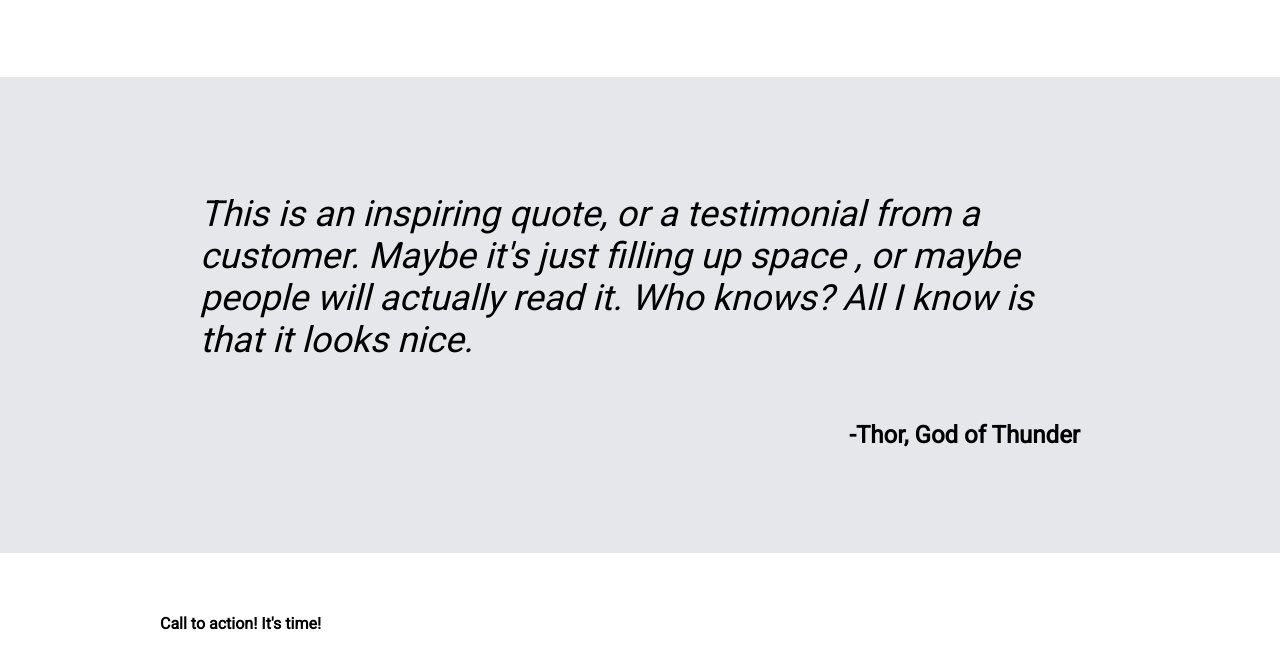
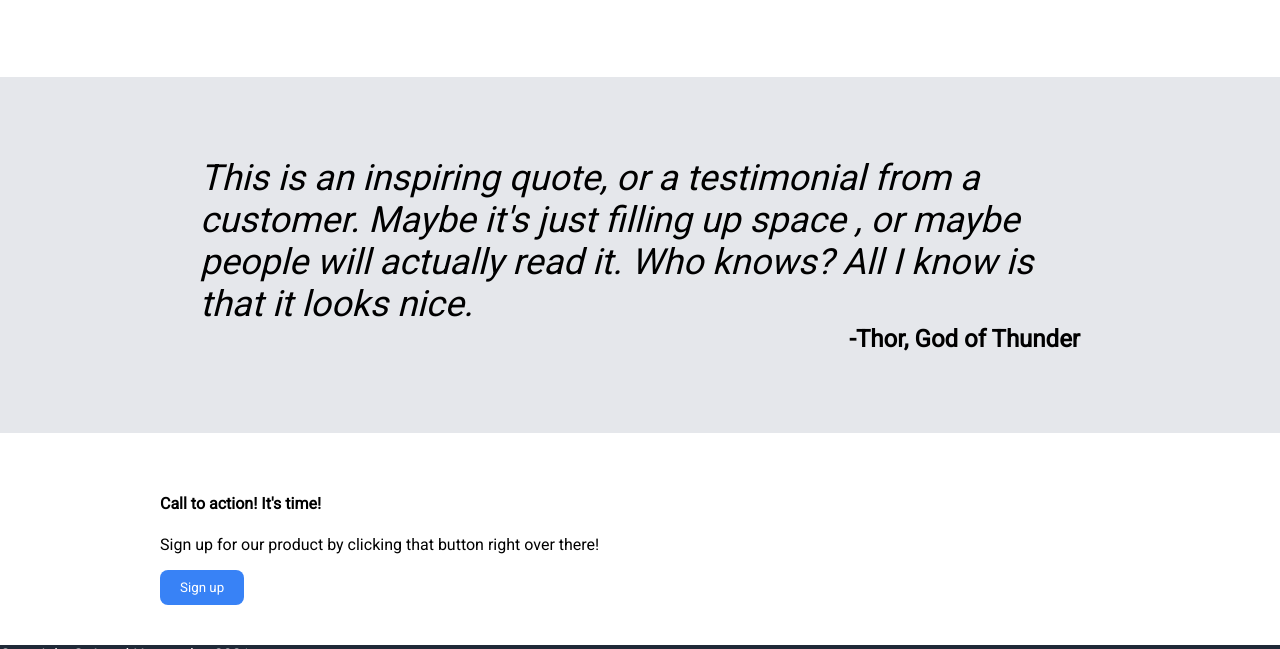
Before and after one commit to herjared/landing-page, a plain HTML site: page index.html in a window 1280 px wide. Shown: the part 594-1243 px from the top of the page. Drawn offline with Linux system fonts and the light colour scheme.

Commit message:
Change elements in testimonials class

```diff
--- a/index.html
+++ b/index.html
@@ -44,8 +44,8 @@
             </div>
         </div>
         <div class="testimonials">
-            <p class="quotes">This is an inspiring quote, or a testimonial from a customer. Maybe it's just filling up space , or maybe people will actually read it. Who knows? All I know is that it looks nice.</p>
-            <p class="originator">-Thor, God of Thunder</p>
+            <div class="quotes">This is an inspiring quote, or a testimonial from a customer. Maybe it's just filling up space , or maybe people will actually read it. Who knows? All I know is that it looks nice.</div>
+            <div class="originator">-Thor, God of Thunder</div>
         </div>
         <div class="bottom-content">
             <h4 class="bottom-title">Call to action! It's time!</h4>
```
